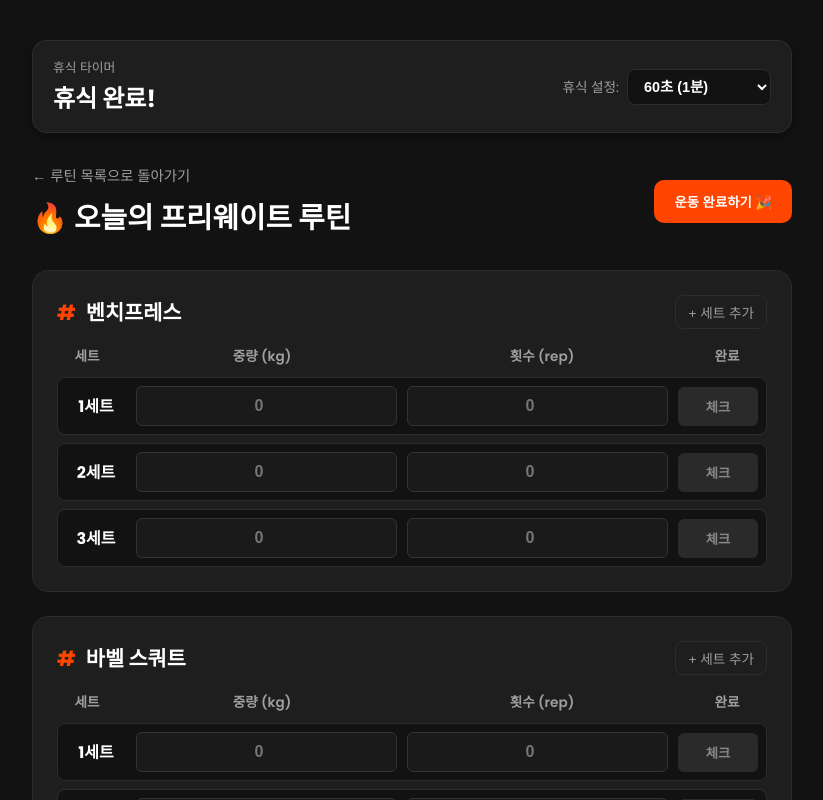
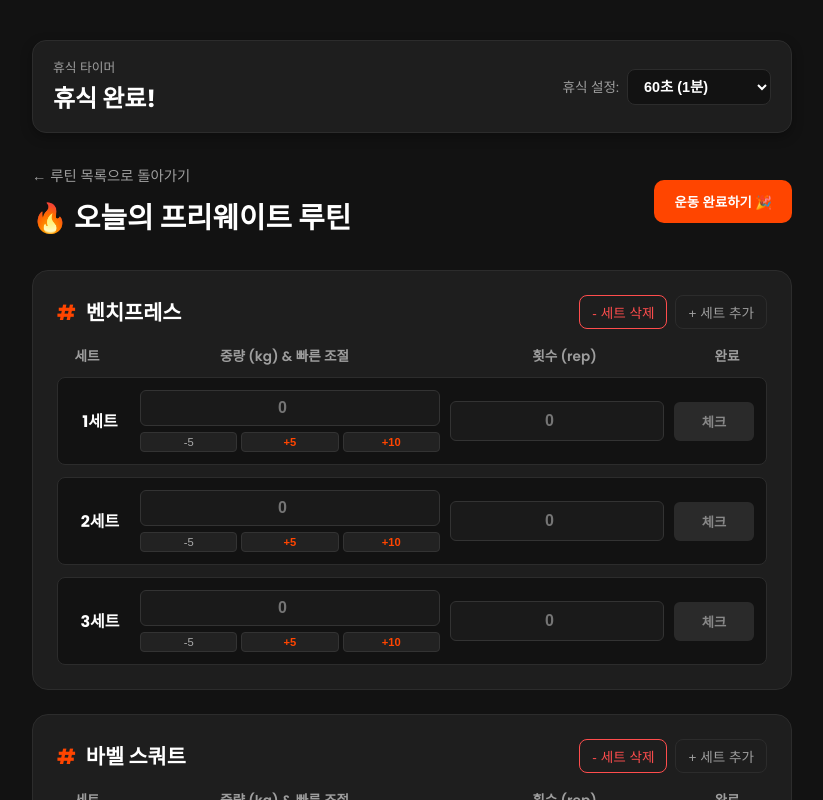
Before and after one commit to yoonjichang/yoonjichang, a React (Vite) app: page /workout in a window 1280 px wide. Shown: the top 800 px of the page, without its empty margins (228-1051 px from the left). Built offline with nearby package versions, Linux system fonts and the light colour scheme.

Commit message:
세트 삭제 기능 및 +5kg, +10kg 빠른 무게 조절 버튼 추가

```diff
--- a/src/pages/WorkoutSession.jsx
+++ b/src/pages/WorkoutSession.jsx
@@ -24,11 +24,10 @@ export default function WorkoutSession() {
   });
 
   // ⏱️ 타이머 및 휴식 시간 설정 상태
-  const [restTimeSetting, setRestTimeSetting] = useState(60); // 기본 설정 휴식 시간 (초)
-  const [timeLeft, setTimeLeft] = useState(0); // 남은 휴식 시간
-  const [isTimerActive, setIsTimerActive] = useState(false); // 타이머 작동 여부
+  const [restTimeSetting, setRestTimeSetting] = useState(60);
+  const [timeLeft, setTimeLeft] = useState(0);
+  const [isTimerActive, setIsTimerActive] = useState(false);
 
-  // 타이머 카운트다운 로직
   useEffect(() => {
     let timer = null;
     if (isTimerActive && timeLeft > 0) {
@@ -48,14 +47,22 @@ export default function WorkoutSession() {
     setWorkoutData(updated);
   };
 
-  // 세트 완료(체크) 토글 + 휴식 타이머 자동 실행 핸들러
+  // ⚡ 무게 빠르게 더하고 빼는 함수 (+5kg, +10kg 등)
+  const handleAddWeight = (exerciseName, setIndex, amount) => {
+    const updated = { ...workoutData };
+    const currentWeight = Number(updated[exerciseName][setIndex].weight) || 0;
+    const newWeight = Math.max(0, currentWeight + amount); // 음수 방지
+    updated[exerciseName][setIndex].weight = newWeight === 0 ? '' : newWeight.toString();
+    setWorkoutData(updated);
+  };
+
+  // 세트 완료 토글 + 휴식 타이머 자동 실행
   const toggleSetDone = (exerciseName, setIndex) => {
     const updated = { ...workoutData };
     const targetSet = updated[exerciseName][setIndex];
     targetSet.done = !targetSet.done;
     setWorkoutData(updated);
 
-    // 방금 세트를 '완료' 상태로 바꿨을 때만 휴식 타이머 자동 시작!
     if (targetSet.done) {
       setTimeLeft(restTimeSetting);
       setIsTimerActive(true);
@@ -78,12 +85,23 @@ export default function WorkoutSession() {
     setWorkoutData(updated);
   };
 
+  // 🗑️ 세트 삭제하기 (최소 1개는 남기도록 방어 코드 추가)
+  const removeSet = (exerciseName) => {
+    const updated = { ...workoutData };
+    const currentSets = updated[exerciseName];
+    if (currentSets.length <= 1) {
+      alert('최소 1개의 세트는 유지해야 합니다!');
+      return;
+    }
+    currentSets.pop(); // 맨 마지막 세트 제거
+    setWorkoutData(updated);
+  };
+
   const handleFinishWorkout = () => {
     alert('🎉 오늘 운동을 완벽하게 끝냈습니다! 고생하셨습니다.');
     navigate('/routine');
   };
 
-  // 초를 mm:ss 형식으로 변환하는 도우미 함수
   const formatTime = (seconds) => {
     const mins = Math.floor(seconds / 60);
     const secs = seconds % 60;
@@ -116,7 +134,6 @@ export default function WorkoutSession() {
           )}
         </div>
 
-        {/* 사용자 사전 지정 휴식 시간 선택 셀렉트바 */}
         <div style={{ display: 'flex', alignItems: 'center', gap: '8px' }}>
           <span style={{ fontSize: '0.85rem', color: 'var(--sub)' }}>휴식 설정:</span>
           <select
@@ -176,6 +193,18 @@ export default function WorkoutSession() {
               <h3 style={{ fontSize: '1.3rem', color: 'var(--text)', display: 'flex', alignItems: 'center', gap: '10px' }}>
                 <span style={{ color: 'var(--primary)' }}>#</span> {exName}
               </h3>
+
+              {/* 세트 추가 / 삭제 버튼 그룹 */}
+              <div style={{ display: 'flex', gap: '8px' }}>
+                <button
+                  onClick={() => removeSet(exName)}
+                  style={{
+                    background: 'transparent', border: '1px solid #ff4d4d', color: '#ff4d4d',
+                    padding: '6px 12px', borderRadius: '8px', fontSize: '0.85rem', cursor: 'pointer'
+                  }}
+                >
+                  - 세트 삭제
+                </button>
                 <button
                   onClick={() => addSet(exName)}
                   style={{
@@ -186,25 +215,26 @@ export default function WorkoutSession() {
                   + 세트 추가
                 </button>
               </div>
+            </div>
 
             <div style={{
-              display: 'grid', gridTemplateColumns: '60px 1fr 1fr 80px', gap: '10px',
+              display: 'grid', gridTemplateColumns: '60px 1.4fr 1fr 80px', gap: '10px',
               marginBottom: '10px', fontSize: '0.85rem', color: 'var(--sub)', fontWeight: '600', textAlign: 'center'
             }}>
               <div>세트</div>
-              <div>중량 (kg)</div>
+              <div>중량 (kg) & 빠른 조절</div>
               <div>횟수 (rep)</div>
               <div>완료</div>
             </div>
 
-            <div style={{ display: 'flex', flexDirection: 'column', gap: '8px' }}>
+            <div style={{ display: 'flex', flexDirection: 'column', gap: '12px' }}>
               {workoutData[exName]?.map((setItem, setIdx) => (
                 <div
                   key={setIdx}
                   style={{
-                    display: 'grid', gridTemplateColumns: '60px 1fr 1fr 80px', gap: '10px', alignItems: 'center',
+                    display: 'grid', gridTemplateColumns: '60px 1.4fr 1fr 80px', gap: '10px', alignItems: 'center',
                     backgroundColor: setItem.done ? '#1a261a' : '#121212',
-                    padding: '8px', borderRadius: '8px', border: setItem.done ? '1px solid #2e7d32' : '1px solid var(--border)',
+                    padding: '12px', borderRadius: '8px', border: setItem.done ? '1px solid #2e7d32' : '1px solid var(--border)',
                     transition: '0.2s'
                   }}
                 >
@@ -212,17 +242,45 @@ export default function WorkoutSession() {
                     {setItem.set}세트
                   </div>
 
+                  {/* 무게 입력 및 +5kg, +10kg 빠른 조절 버튼 */}
+                  <div style={{ display: 'flex', flexDirection: 'column', gap: '6px' }}>
                     <input
                       type="number"
                       placeholder="0"
                       value={setItem.weight}
                       onChange={(e) => handleInputChange(exName, setIdx, 'weight', e.target.value)}
                       style={{
-                      width: '100%', padding: '10px', borderRadius: '6px', backgroundColor: '#1a1a1a',
+                        width: '100%', padding: '8px', borderRadius: '6px', backgroundColor: '#1a1a1a',
                         border: '1px solid #333', color: '#fff', textAlign: 'center', fontSize: '1rem', fontWeight: '600'
                       }}
                     />
+                    {/* 빠른 무게 조절 버튼 바 */}
+                    <div style={{ display: 'flex', justifyContent: 'space-between', gap: '4px' }}>
+                      <button
+                        type="button"
+                        onClick={() => handleAddWeight(exName, setIdx, -5)}
+                        style={{ flex: 1, backgroundColor: '#222', border: '1px solid #333', color: '#aaa', fontSize: '0.7rem', padding: '3px 0', borderRadius: '4px', cursor: 'pointer' }}
+                      >
+                        -5
+                      </button>
+                      <button
+                        type="button"
+                        onClick={() => handleAddWeight(exName, setIdx, 5)}
+                        style={{ flex: 1, backgroundColor: '#222', border: '1px solid #333', color: 'var(--primary)', fontSize: '0.7rem', padding: '3px 0', borderRadius: '4px', cursor: 'pointer', fontWeight: '700' }}
+                      >
+                        +5
+                      </button>
+                      <button
+                        type="button"
+                        onClick={() => handleAddWeight(exName, setIdx, 10)}
+                        style={{ flex: 1, backgroundColor: '#222', border: '1px solid #333', color: 'var(--primary)', fontSize: '0.7rem', padding: '3px 0', borderRadius: '4px', cursor: 'pointer', fontWeight: '700' }}
+                      >
+                        +10
+                      </button>
+                    </div>
+                  </div>
 
+                  {/* 횟수 입력 */}
                   <input
                     type="number"
                     placeholder="0"
@@ -234,6 +292,7 @@ export default function WorkoutSession() {
                     }}
                   />
 
+                  {/* 완료 체크 버튼 */}
                   <div style={{ textAlign: 'center' }}>
                     <button
                       onClick={() => toggleSetDone(exName, setIdx)}
```
Lines whose indentation alone changed are shown as unchanged.
